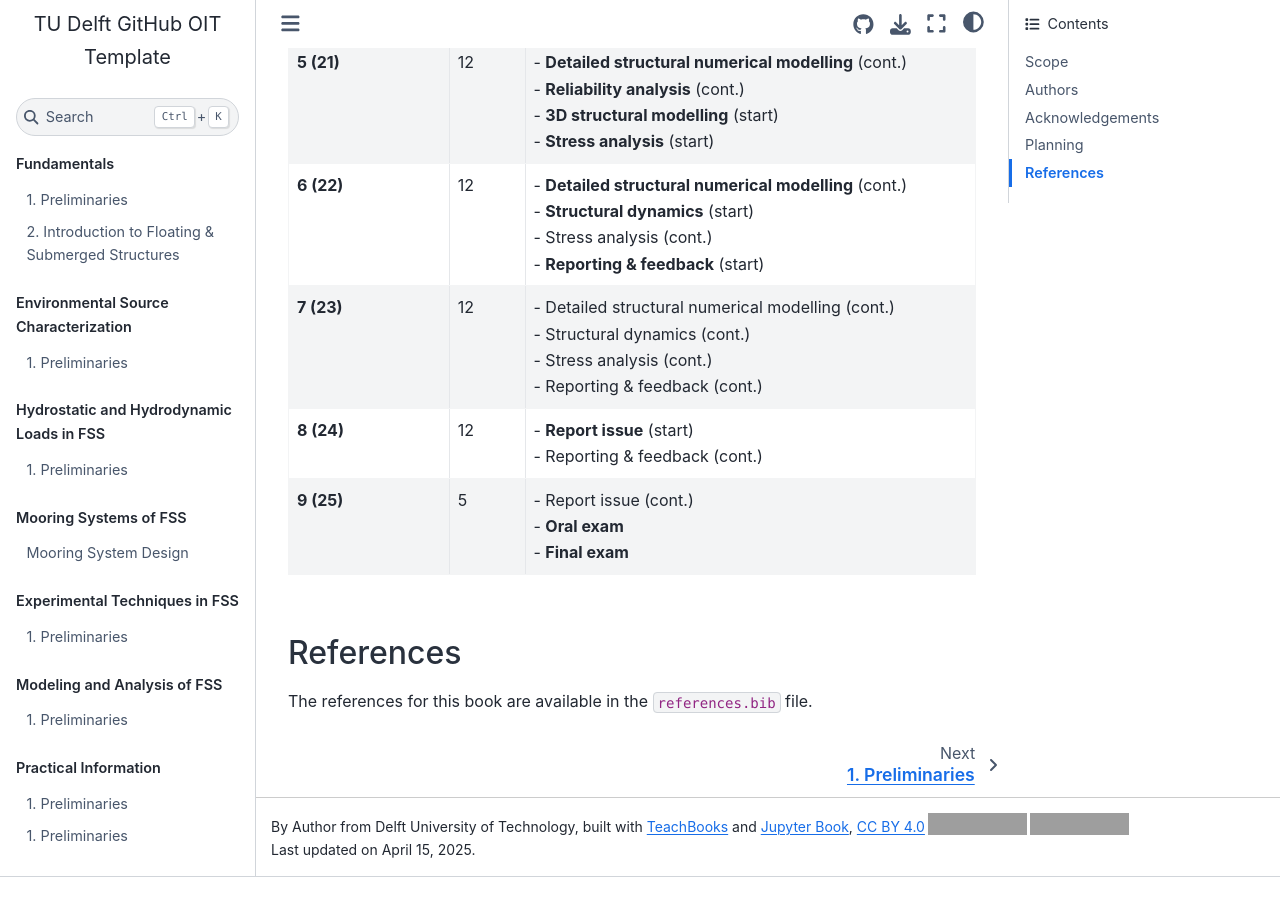
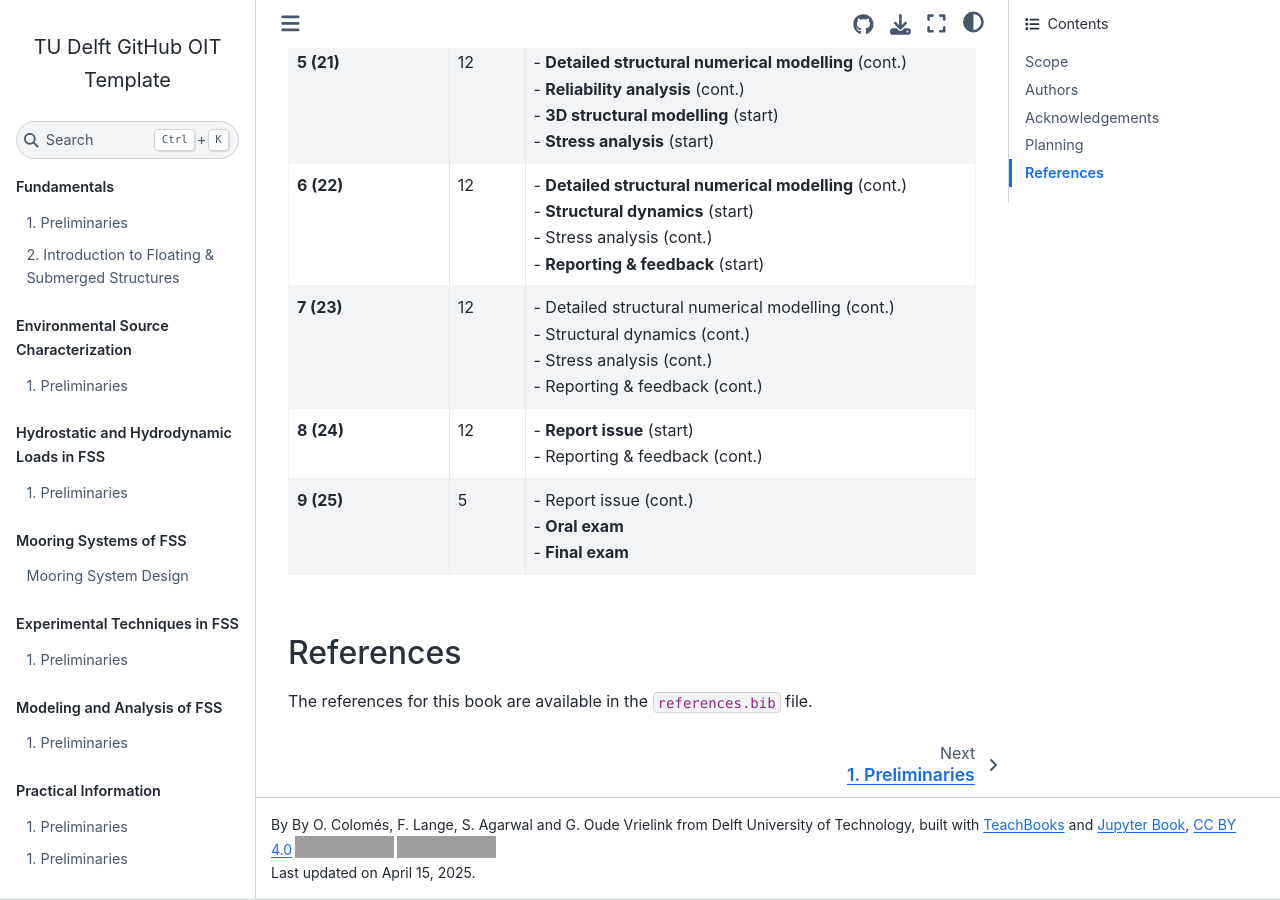
Before and after one commit to CMOE-TUDelft/FloatingSubmergedStructures, a Jupyter Book: the page built from book/contents/00_intro.md, in a window 1280 px wide and 900 px high, scrolled down 1859 px. Built offline with Jupyter Book 1.0.4 settings and Sphinx 7.4.7 and the Sphinx Book theme 1.1.4, drawn with Linux system fonts in a browser that asks for light colours; comment, search, counter and statistics services are not loaded; before the commit the page ends 2736 px from its top, so only the background shows below that; some of the changed lines change nothing that is shown; grey boxes are pictures that could not be loaded.

Commit message:
Updated config file

```diff
--- a/book/_config.yml
+++ b/book/_config.yml
@@ -1,5 +1,5 @@
 Title: Floating & Submerged Substructres
-author: Author from Delft University of Technology, built with <a href="https://teachbooks.io">TeachBooks</a> and <a href="https://jupyterbook.org/">Jupyter Book</a>, <a href="https://creativecommons.org/licenses/by/4.0/" target="_blank" rel="license noopener noreferrer"">CC BY 4.0<img style="height:22px!important;margin-left:3px;vertical-align:text-bottom;" src="https://mirrors.creativecommons.org/presskit/icons/cc.svg" alt=""><img style="height:22px!important;margin-left:3px;vertical-align:text-bottom;" src="https://mirrors.creativecommons.org/presskit/icons/by.svg" alt=""></a> #add your own name here
+author: By O. Colomés, F. Lange, S. Agarwal and G. Oude Vrielink from Delft University of Technology, built with <a href="https://teachbooks.io">TeachBooks</a> and <a href="https://jupyterbook.org/">Jupyter Book</a>, <a href="https://creativecommons.org/licenses/by/4.0/" target="_blank" rel="license noopener noreferrer"">CC BY 4.0<img style="height:22px!important;margin-left:3px;vertical-align:text-bottom;" src="https://mirrors.creativecommons.org/presskit/icons/cc.svg" alt=""><img style="height:22px!important;margin-left:3px;vertical-align:text-bottom;" src="https://mirrors.creativecommons.org/presskit/icons/by.svg" alt=""></a> #add your own name here
 
 execute:
   execute_notebooks: "off"
@@ -7,7 +7,7 @@
 only_build_toc_files: true
 
 html:
-  baseurl :  "https://oit.tudelft.nl/" #Replace this with your own URL
+  baseurl :  "https://cmoe-tudelft.github.io/FloatingSubmergedStructures/"
 
 sphinx:
   config:
@@ -20,7 +20,7 @@
     html_theme_options:
       logo:
         text: TU Delft GitHub OIT Template
-      repository_url: "https://github.com/TUDelft-books/repo" #add your own repo URL here
+      repository_url: "https://github.com/CMOE-TUDelft/FloatingSubmergedStructures"
       path_to_docs: "book"
       repository_branch: "main"
       use_edit_page_button: true
```
